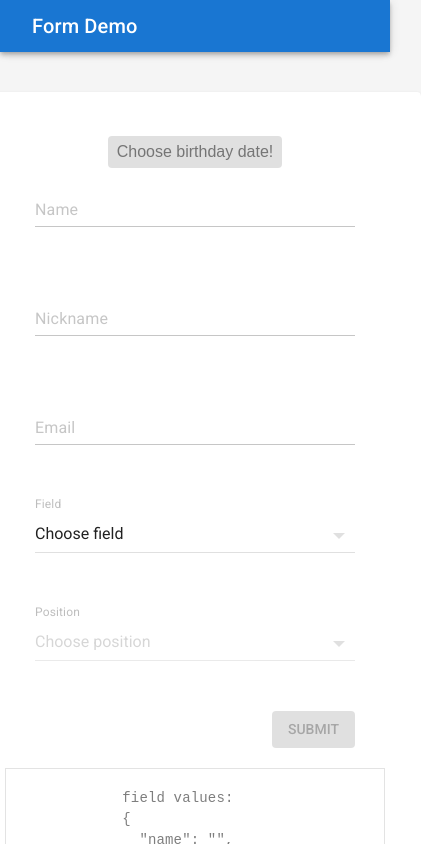
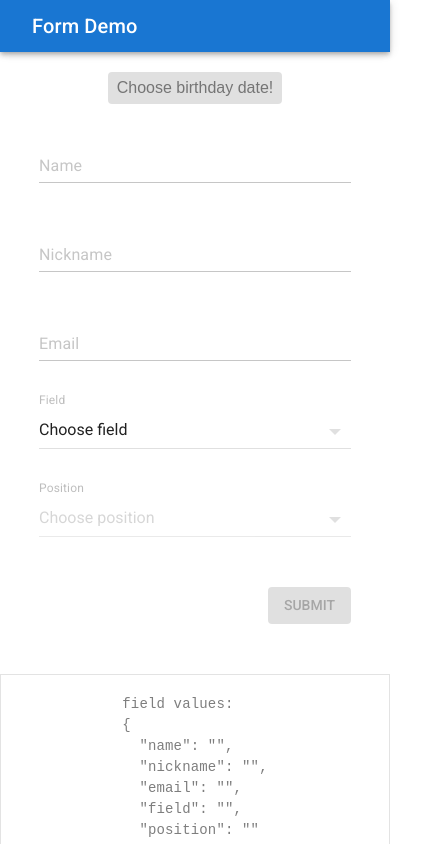
Before and after one commit to dominik-kolasinski/form-demo, a React (Create React App) app: page / in a window 390 px wide. Shown: the top 844 px of the page, 421 px wide, since content can reach past the window. Built offline with nearby package versions, Linux system fonts and the light colour scheme.

Commit message:
fixes for rwd styling (#8)

```diff
--- a/src/components/date-picker/DatePicker.jsx
+++ b/src/components/date-picker/DatePicker.jsx
@@ -130,7 +130,7 @@ const DatePicker = props => {
       ></input>
       {selectedDate && (
         <span
-          className="dp-remove close"
+          className="dp-remove u-close"
           onClick={e => {
             setSelectedDate("");
             props.handleOnChange(e, "", "");
--- a/src/components/date-picker/date-picker.scss
+++ b/src/components/date-picker/date-picker.scss
@@ -1,37 +1,14 @@
 @import "../../styles/variables.scss";
-
-.close {
-  position: relative;
-  width: 20px;
-  height: 20px;
-  opacity: 0.3;
-}
-.close:hover {
-  opacity: 1;
-}
-.close:hover:after,
-.close:hover:before {
-  background-color: $error-color;
-}
-.close:before,
-.close:after {
-  position: absolute;
-  left: 15px;
-  content: " ";
-  height: 20px;
-  width: 2px;
-  background-color: #333;
-}
-.close:before {
-  transform: rotate(45deg);
-}
-.close:after {
-  transform: rotate(-45deg);
-}
+@import "../../styles/common.scss";
 
 .dp-field-container {
   display: flex;
   align-items: center;
+
+  @media screen and (max-width: 501px) {
+    margin-top: 2rem;
+    margin-bottom: 2rem;
+  }
 }
 
 .dp-field {
@@ -76,10 +53,20 @@
   margin: 0;
   flex-direction: column;
   position: absolute;
-  top: -2rem;
+  top: -6rem;
   left: calc(50% - 16rem);
   z-index: 999;
   cursor: default;
+
+  @media screen and (max-width: 501px) {
+    height: auto;
+    width: auto;
+    border-radius: 0;
+    margin-top: 2rem;
+    position: absolute;
+    left: 0;
+    top: -4%;
+  }
 }
 .dp-header {
   color: rgba(0, 0, 0, 0.87);
@@ -137,6 +124,10 @@
 .dp-days {
   display: flex;
   flex-wrap: wrap;
+
+  @media screen and (max-width: 501px) {
+    justify-content: center;
+  }
 }
 
 .dp-day {
--- a/src/components/form/Form.tsx
+++ b/src/components/form/Form.tsx
@@ -3,7 +3,7 @@ import { withRouter } from "react-router";
 
 import { objectCast } from "../../utils/objectCast";
 import useForm from "../../hooks/useForm";
-import { useState, dispatch } from "../../store/reducer";
+import { dispatch } from "../../store/reducer";
 import formDataJSON from "../../config-data/formData.json";
 
 import TextField from "../text-field/TextField";
@@ -49,6 +49,7 @@ const Form: React.FC = (props: any) => {
     {}
   );
 
+  // custom stateValidatorSchema reflecting stateSchema provided in json file
   const stateValidatorSchema = stateSchemaRaw.reduce((obj, item) => {
     if (item.name === "email") {
       return Object.assign(obj, {
@@ -67,16 +68,13 @@ const Form: React.FC = (props: any) => {
     return Object.assign(obj, { [item.name]: { required: item.required } });
   }, {});
 
-  // Create your own validationStateSchema
-  // stateSchema property should be the same in validationStateSchema
-  // in-order a validation to works in your input.
-
   function onSubmitForm() {
     const errorsCheck = Object.values(errors).filter(
       value => value === undefined
     );
 
     if (!errorsCheck.length) {
+      localStorage.setItem("formDemoSubmittedResults", JSON.stringify(values));
       props.history.push({
         pathname: "/results"
       });
--- a/src/components/form/form.scss
+++ b/src/components/form/form.scss
@@ -8,9 +8,14 @@ form {
 }
 
 .form-submit-button-container {
-  width: 32rem;
+  width: $width;
   display: flex;
   justify-content: flex-end;
+
+  @media screen and (max-width: 501px) {
+    width: 80%;
+    margin: 2rem 3rem 3rem;
+  }
 }
 
 .form-submit-button {
--- a/src/components/results-list/ResultsList.tsx
+++ b/src/components/results-list/ResultsList.tsx
@@ -10,7 +10,8 @@ interface ResultsListProps {
 const ResultsList: React.FC<ResultsListProps> = props => {
   return (
     <ul>
-      {Object.keys(props.results).map(key => {
+      {// eslint-disable-next-line
+      Object.keys(props.results).map(key => {
         if (objectCast(props.results)[key]) {
           return (
             <li key={key}>
@@ -21,7 +22,6 @@ const ResultsList: React.FC<ResultsListProps> = props => {
             </li>
           );
         }
-        return;
       })}
     </ul>
   );
--- a/src/components/select-field/select-field.scss
+++ b/src/components/select-field/select-field.scss
@@ -7,6 +7,11 @@
 
   &.error .select-field-input {
     color: $error-color;
+  }
+
+  @media screen and (max-width: 501px) {
+    width: 80%;
+    margin: 2rem 3rem 3rem;
   }
 }
 
@@ -21,6 +26,10 @@
   border: none;
   border-bottom: 1px solid rgba(0, 0, 0, 0.12);
   color: $muted-color;
+
+  @media screen and (max-width: 501px) {
+    width: 100%;
+  }
 
   &:valid {
     color: rgba(0, 0, 0, 0.87);
--- a/src/components/text-field/text-field.scss
+++ b/src/components/text-field/text-field.scss
@@ -7,6 +7,11 @@
 
   &.error {
     color: $error-color;
+  }
+
+  @media screen and (max-width: 501px) {
+    width: 80%;
+    margin: 2rem 3rem 3rem;
   }
 }
 
@@ -20,6 +25,10 @@
   border: none;
   border-radius: 0;
   border-bottom: 1px solid $muted-color;
+
+  @media screen and (max-width: 501px) {
+    width: 100%;
+  }
 
   &:focus {
     outline: none;
@@ -50,6 +59,9 @@
   }
   &:focus ~ .text-field-underline:before {
     width: $width;
+    @media screen and (max-width: 501px) {
+      width: 100%;
+    }
   }
 }
 
@@ -69,6 +81,10 @@
   display: block;
   width: $width;
 
+  @media screen and (max-width: 501px) {
+    width: 100%;
+  }
+
   &:before {
     content: "";
     height: 1px;
@@ -86,6 +102,10 @@
   display: block;
   width: $width;
 
+  @media screen and (max-width: 501px) {
+    width: 100%;
+  }
+
   &:before {
     content: "";
     height: 1px;
--- a/src/index.css
+++ b/src/index.css
@@ -1,24 +1,3 @@
 html {
   font-size: 62.5%;
 }
-
-body {
-  margin: 0;
-  font-family: "Roboto", sans-serif;
-  -webkit-font-smoothing: antialiased;
-  -moz-osx-font-smoothing: grayscale;
-  font-size: 16px;
-  font-size: 1.6rem;
-  line-height: 1.5;
-  background-color: #f5f5f5;
-}
-
-code {
-  font-family: source-code-pro, Menlo, Monaco, Consolas, "Courier New",
-    monospace;
-}
-
-a {
-  text-decoration: none;
-  color: inherit;
-}
--- a/src/pages/ResultsPage.tsx
+++ b/src/pages/ResultsPage.tsx
@@ -9,21 +9,26 @@ import "../styles/common.scss";
 const ResultsPage: React.FC = (props: any) => {
   const storedState = useState((state: any) => state.submittedFormData);
   const resetSubmittedForm = () => {
+    localStorage.removeItem("formDemoSubmittedResults");
     props.history.push({
       pathname: "/"
     });
     dispatch({ type: "eraseSubmittedFormData" });
   };
 
+  const localStorageData = localStorage.getItem("formDemoSubmittedResults")
+    ? JSON.parse(localStorage.getItem("formDemoSubmittedResults")!)
+    : null;
+
   return (
     <main className="p-results">
       <div className="paper p-results-content">
-        {storedState !== undefined ? (
+        {storedState !== undefined || localStorageData ? (
           <>
             <p className="p-results-message">
-              The form has been successfully submitted!
+              Form has been successfully submitted!
             </p>
-            <ResultsList results={storedState} />
+            <ResultsList results={storedState || localStorageData} />
             <button className="u-link-button" onClick={resetSubmittedForm}>
               <Link to="/">Remove this form data and go to homepage</Link>
             </button>
--- a/src/pages/pages.scss
+++ b/src/pages/pages.scss
@@ -24,6 +24,10 @@
     color: rgba(0, 0, 0, 0.87);
     font-size: 2.4rem;
     line-height: 1.33;
+
+    @media screen and (max-width: 501px) {
+      padding: 3rem;
+    }
   }
 }
 
@@ -36,5 +40,8 @@
 
   &-message {
     font-size: 1.8rem;
+    @media screen and (max-width: 501px) {
+      padding: 3rem;
+    }
   }
 }
--- a/src/styles/common.scss
+++ b/src/styles/common.scss
@@ -12,7 +12,18 @@
   box-shadow: 0px 2px 1px -1px rgba(0, 0, 0, 0.2),
     0px 1px 1px 0px rgba(0, 0, 0, 0.14), 0px 1px 3px 0px rgba(0, 0, 0, 0.12);
   padding: 4.4rem 3.6rem;
+
+  @media screen and (max-width: 501px) {
+    margin: 0;
+    padding: 0;
+    width: 100%;
+    box-shadow: none;
+    border-radius: 0;
+    border: none;
+  }
 }
+
+// u prefix as utils
 
 .u-link-button {
   font-size: 1.4rem;
@@ -29,4 +40,42 @@
   border-radius: 0;
   vertical-align: middle;
   background-color: transparent;
+
+  @media screen and (max-width: 501px) {
+    margin-bottom: 4rem;
+  }
 }
+
+.u-close {
+  position: absolute;
+  right: 18%;
+  width: 2rem;
+  height: 2rem;
+  opacity: 0.3;
+
+  &:hover {
+    opacity: 1;
+  }
+
+  &:hover:before,
+  &:hover:after {
+    background-color: $error-color;
+  }
+
+  &:before,
+  &:after {
+    position: absolute;
+    left: 1.5rem;
+    content: " ";
+    height: 2rem;
+    width: 2px;
+    background-color: #333;
+  }
+
+  &:before {
+    transform: rotate(45deg);
+  }
+  &:after {
+    transform: rotate(-45deg);
+  }
+}
--- a/src/styles/main.scss
+++ b/src/styles/main.scss
@@ -1,3 +1,28 @@
+body {
+  margin: 0;
+  font-family: "Roboto", sans-serif;
+  -webkit-font-smoothing: antialiased;
+  -moz-osx-font-smoothing: grayscale;
+  font-size: 16px;
+  font-size: 1.6rem;
+  line-height: 1.5;
+  background-color: #f5f5f5;
+
+  @media screen and (max-width: 501px) {
+    background-color: #fff;
+  }
+}
+
+code {
+  font-family: source-code-pro, Menlo, Monaco, Consolas, "Courier New",
+    monospace;
+}
+
+a {
+  text-decoration: none;
+  color: inherit;
+}
+
 .header {
   font-size: 1.4rem;
   font-family: "Roboto", "Helvetica", "Arial", sans-serif;
```
Also changed, not shown: 1 other file (tests, documents, lock files or other folders).
